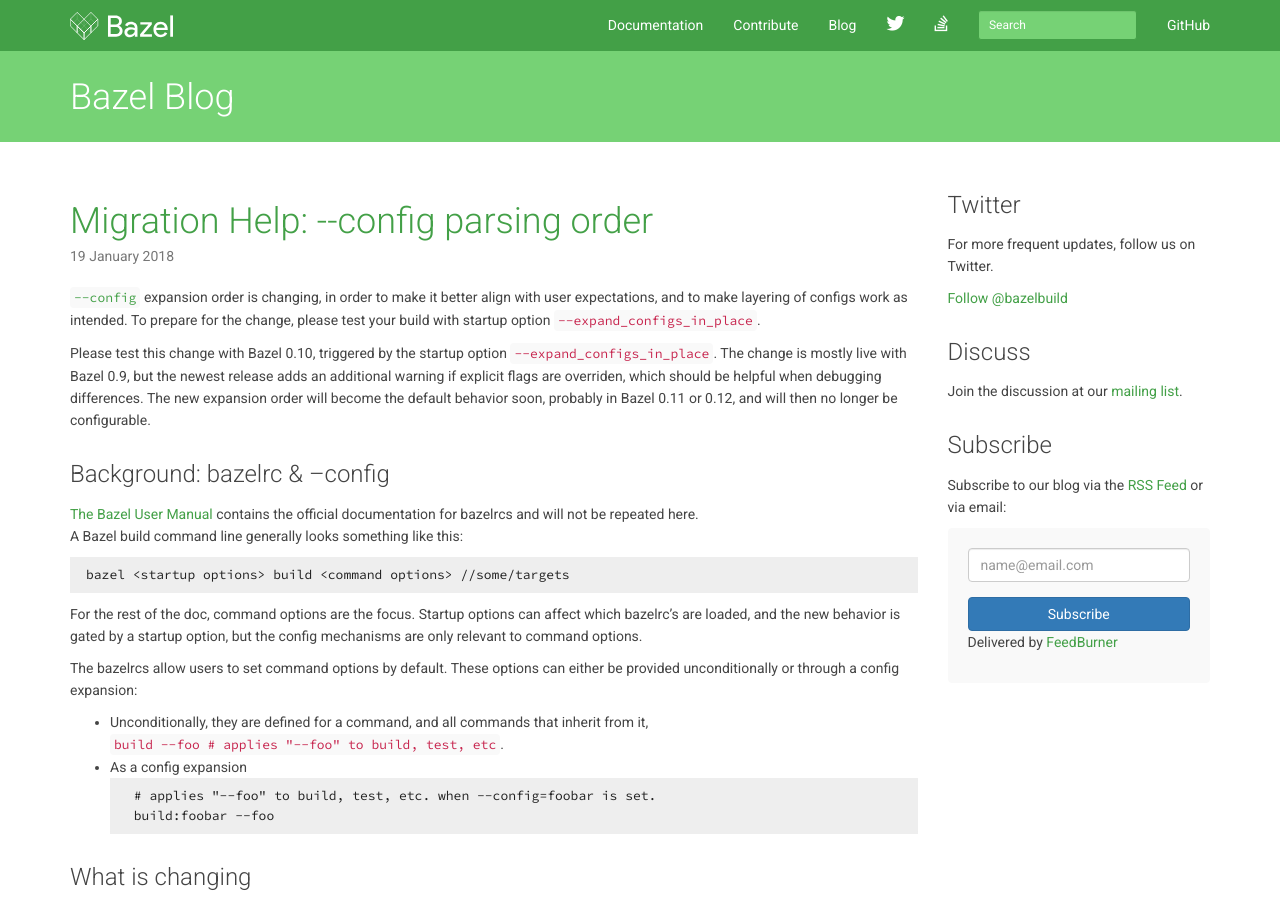
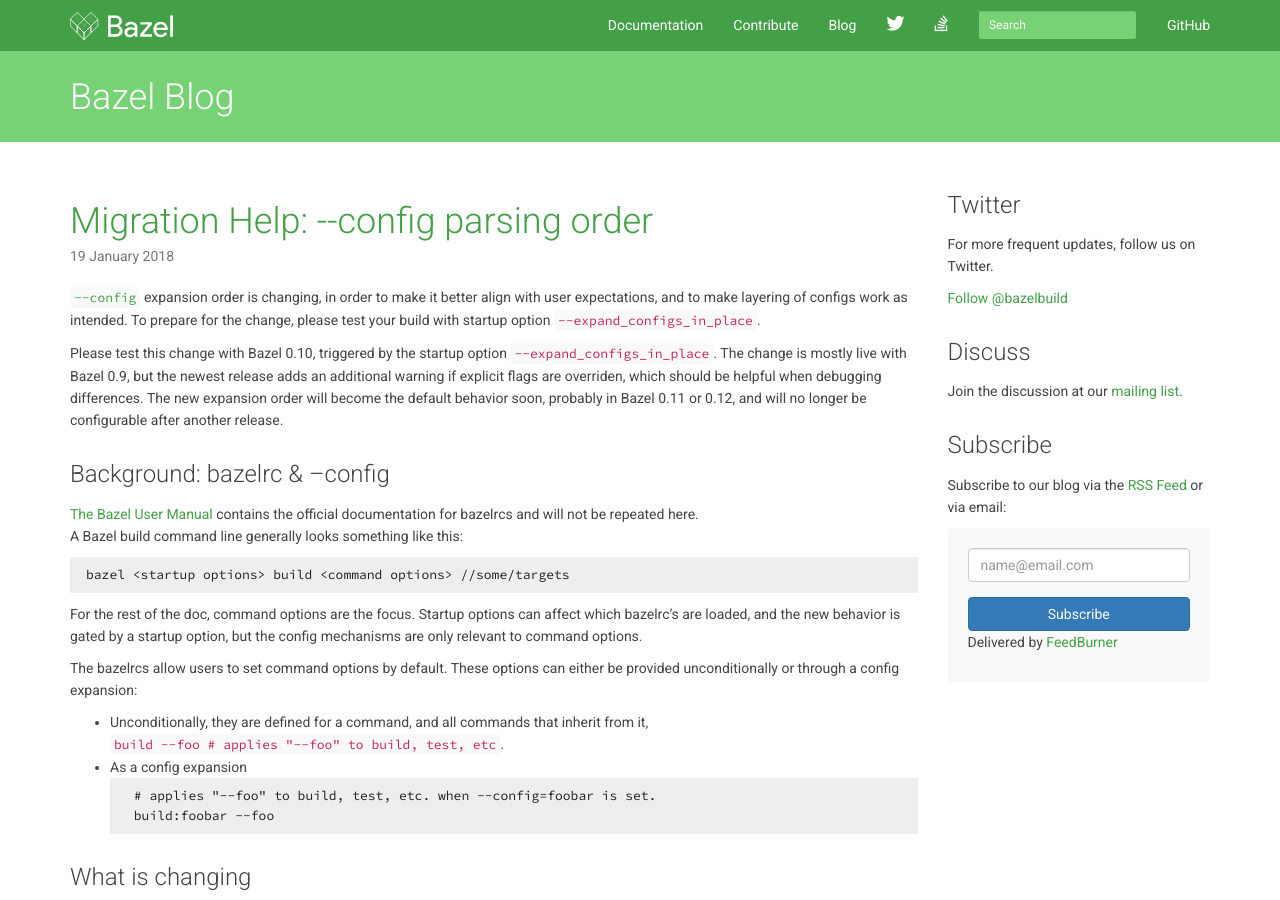
Before and after one commit to bazelbuild/bazel-blog, a Jekyll site: the page built from index.html, in a window 1280 px wide and 900 px high. Built offline with Jekyll 4.4.1, drawn with Linux system fonts in a browser that asks for light colours; nearby versions of some CDN libraries; library files that are not in the unit come from our copies; Markdown is read by kramdown in place of the engine named in the settings; the list of posts is cut into pages by our own code.

Commit message:
Update 2018-01-19-config-parsing-order.md

```diff
--- a/_posts/2018-01-19-config-parsing-order.md
+++ b/_posts/2018-01-19-config-parsing-order.md
@@ -5,7 +5,7 @@
 
 [`--config`](https://docs.bazel.build/versions/master/user-manual.html#config) expansion order is changing, in order to make it better align with user expectations, and to make layering of configs work as intended. To prepare for the change, please test your build with startup option `--expand_configs_in_place`.
 
-Please test this change with Bazel 0.10, triggered by the startup option `--expand_configs_in_place`. The change is mostly live with Bazel 0.9, but the newest release adds an additional warning if explicit flags are overriden, which should be helpful when debugging differences. The new expansion order will become the default behavior soon, probably in Bazel 0.11 or 0.12, and will then no longer be configurable.
+Please test this change with Bazel 0.10, triggered by the startup option `--expand_configs_in_place`. The change is mostly live with Bazel 0.9, but the newest release adds an additional warning if explicit flags are overriden, which should be helpful when debugging differences. The new expansion order will become the default behavior soon, probably in Bazel 0.11 or 0.12, and will no longer be configurable after another release.
 
 ## Background: bazelrc & --config
 
```
